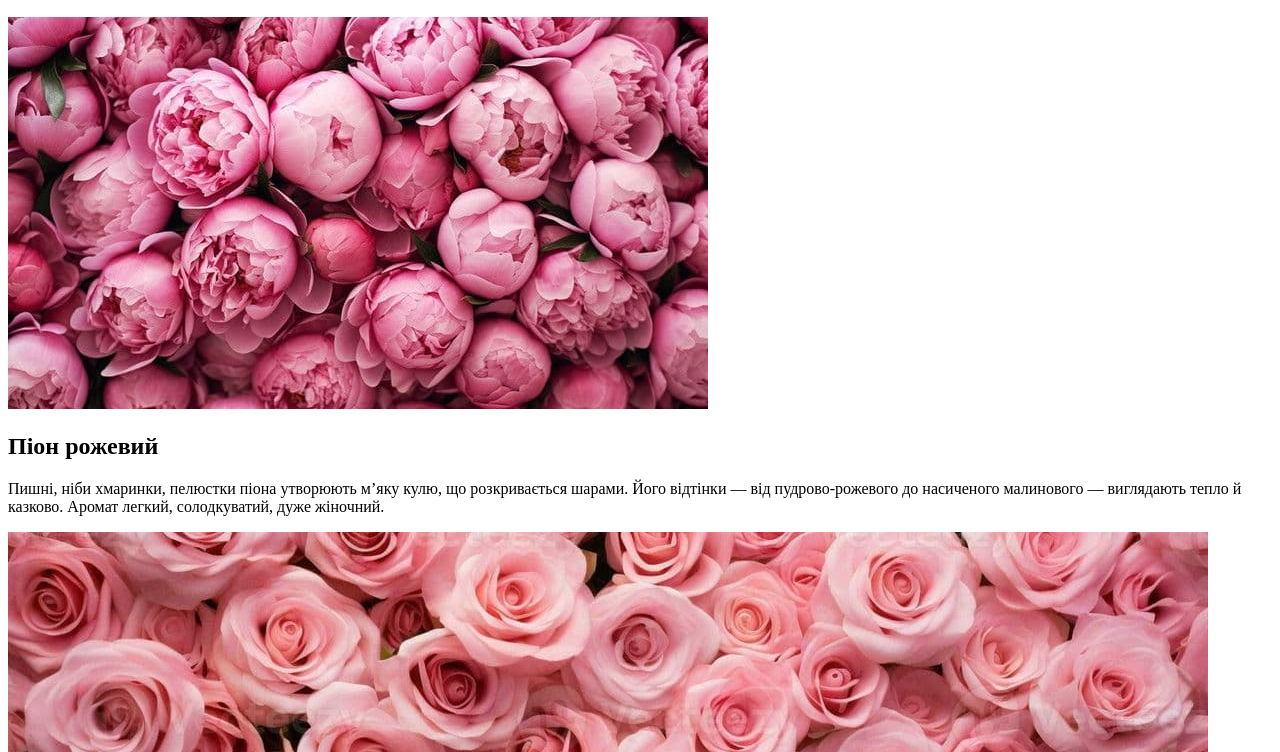
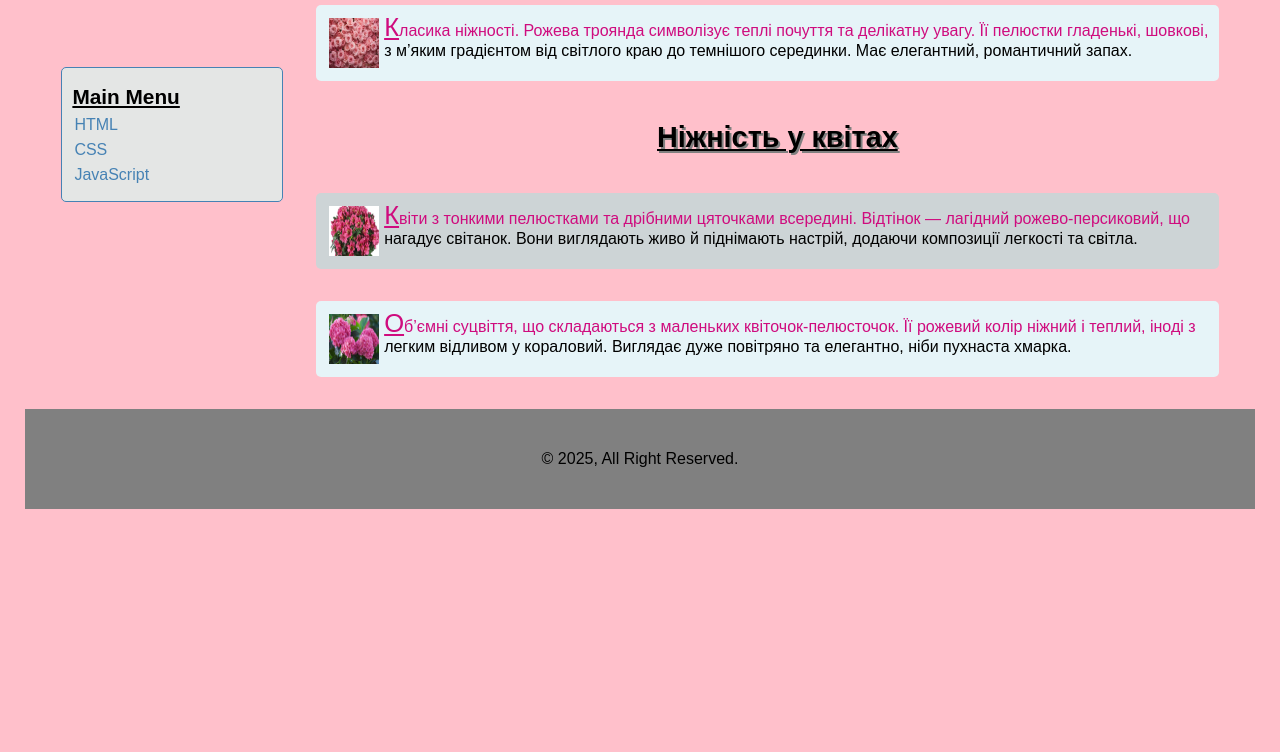
Before and after one commit to budnikloredana-floriana-create/lab-1, a plain HTML site: page index.html in a window 1280 px wide. Shown: the part 422-1174 px from the top of the page. After the commit the page ends 956 px from the top, so only its background shows below. Drawn offline with Linux system fonts and the light colour scheme.

Commit message:
Add files via upload

```diff
--- a/index.html
+++ b/index.html
@@ -1,67 +1,74 @@
 <!DOCTYPE html>
-<html lang="uk">
+<html lang="en">
+
 <head>
   <meta charset="UTF-8">
   <meta name="viewport" content="width=device-width, initial-scale=1.0">
-    <title>Flowers</title>
+  <meta http-equiv="X-UA-Compatible" content="ie=edge">
+  <title>My first website</title>
+  <link rel="stylesheet" href="style.css">
+  <!-- ту слід під'єднати файл стилів -->
+</head>
 
-    <link rel="preconnect" href="https://fonts.googleapis.com">
-    <link rel="preconnect" href="https://fonts.gstatic.com" crossorigin>
-    <link href="https://fonts.googleapis.com/css2?family=Roboto+Mono:ital,wght@0,100..700;1,100..700&display=swap" rel="stylesheet">
-
-    <link rel="stylesheet" href="style2.css"/>
+<body>
+  <header>
+    <h1>My Website Heading</h1>
+  </header>
 
 
-</head>
-<body>
-    <header>
+  <!-- тут слід вставити горизонтальну панель навігації -->
   <nav>
-            <a class="logo" href="#">
-                 <img src="img/logo.png" alt="Рожева квітка">
-            </a>
+    <a href="#">Home</a>
+    <a href="#">Contact</a>
+    <a href="#">Services</a>
+    <a href="#">Products</a>
+    <a href="#">Clients</a>
+    <a href="#">About</a>
+    <a href="#">Resources</a>
+    <a href="#">Extra</a>
+  </nav>
 
-            <a href="./login.html">To Login</a>
-        </nav>
-    </header>
+  <div class="columns">
+    <aside>
+      <ul class="side-menu">
+        <li id="menu-header">Main Menu</li>
+        <li><a href="#">HTML</a></li>
+        <li><a href="#">CSS</a></li>
+        <li><a href="#">JavaScript</a></li>
+      </ul>
+    </aside>
+    <main class="main-content">
+      <h2>Ніжність у квітах</h2>
 
-    <main>
-        <div class="wrap">
-            <section>
-                <h1 class="section-title">Ніжність у квітах</h1>
-            </section>
-            <section class="pion">
-                <img src="img/pion.jpg" alt="Рожеві піони.">
-                <h2>Піон рожевий</h2>
-                <p>Пишні, ніби хмаринки, пелюстки піона утворюють м’яку кулю,
+      <p id-data="1"> <img src="img/pion.jpg" alt="Рожеві піони.">Пишні, ніби хмаринки, пелюстки піона утворюють м’яку
+        кулю,
         що розкривається шарами. Його відтінки — від пудрово-рожевого до насиченого
         малинового — виглядають теплo й казково. Аромат легкий, солодкуватий, дуже жіночний.</p>
-            </section>
-            <section class="rose">
-                <img src="img/rose.jpg" alt="Рожеві троянди.">
-                <h2>Рожева троянда</h2>
-                <p>Класика ніжності. Рожева троянда символізує теплі почуття та делікатну увагу.
+
+      <p id-data="2"> <img src="img/rose.jpg" alt="Рожеві троянди.">Класика ніжності. Рожева троянда символізує теплі
+        почуття та делікатну увагу.
         Її пелюстки гладенькі, шовкові, з м’яким градієнтом від світлого краю до темнішого серединки.
         Має елегантний, романтичний запах.</p>
-            </section>
-            <section class="alstromeria">
-                <img src="img/alstromeria.jpg" alt="Рожеві альстромерії.">
-                <h2>Альстромерія рожево-персикова</h2>
-                <p>Квіти з тонкими пелюстками та дрібними цяточками всередині.
+
+      <h2>Ніжність у квітах</h2>
+
+      <p id-data="1"> <img src="img/alstromeria.jpg" alt="Рожеві альстромерії.">Квіти з тонкими пелюстками та дрібними
+        цяточками всередині.
         Відтінок — лагідний рожево-персиковий, що нагадує світанок.
         Вони виглядають живо й піднімають настрій, додаючи композиції легкості та світла.</p>
-            </section>
-            <section class="hortensia">
-                <img src="img/hortensia.jpg" alt="Рожеві гортензії.">
-                <h2>Рожева гортензія</h2>
-                <p>Об’ємні суцвіття, що складаються з маленьких квіточок-пелюсточок.
+
+      <p id-data="2"> <img src="img/hortensia.jpg" alt="Рожеві гортензії."> Об’ємні суцвіття, що складаються з маленьких
+        квіточок-пелюсточок.
         Її рожевий колір ніжний і теплий, іноді з легким відливом у кораловий.
         Виглядає дуже повітряно та елегантно, ніби пухнаста хмарка.</p>
-            </section>
+
+
+    </main>
   </div>
-    </main>
-
-    <footer class="page-footer">
-        Дякуємо, що обираєте прекрасне!
+  <div></div>
+  <footer>
+    <p> &copy 2025, All Right Reserved. </p>
   </footer>
 </body>
+
 </html>
--- a/style.css
+++ b/style.css
@@ -1,153 +1,163 @@
-:root {
-    --color-primary-light: #ffffff;
-    --color-flowers-p: #f199d4;
-    --color-backround: #f082c2;
-}
 
-ul {
-    list-style-type: none;
+:root{
+  --pink-light: #e4e6e5
 }
 
 body {
-    color: var(--color-primary-light);
-    font-family: "Roboto Mono", sans-serif;
-    font-size: 22px;
-    font-weight: 400;
+  margin: 25px;
+  padding: 0;
+  background-color: pink;
+
 }
 
-.section-title {
-    color: var(--color-backround);
-    font-size: 50px;
-    font-weight: 700;
-    text-align: center;
+
+* {
+  font-family: Arial, Helvetica, sans-serif;
 }
 
-.pion h2 {
-    color: var(--color-flowers-p);
-    font-style: italic;
-    font-size: 36px;
-    font-weight: 700;
-    text-align: left;
+header {
+  padding: 20px;
+  background: linear-gradient(pink, rgb(225, 11, 186), pink);
 }
 
-.pion p {
-    text-align: center;
-    background-color: var(--color-backround);
+header h1 {
+  font-size: 2rem;
+  text-align: center;
+  text-shadow: pink 2px 2px;
 }
 
-.rose h2 {
-    color: var(--color-flowers-p);
-    font-style: italic;
-    font-size: 36px;
-    font-weight: 700;
-    text-align: left;
+main {
+  float: left;
+  max-width: 75%;
 }
 
-.rose p {
-    text-align: center;
-    background-color: var(--color-backround);
+aside .side-menu {
+  float: right;
+  max-width: 25%;
+  min-width: 200px;
+  max-height: 200px;
+  background-color: var(--pink-light);
+  border: 1px solid steelblue;
+  border-radius: 5px;
+  margin: 80px 0 0 20px;
+  padding: 10px;
 }
 
-.alstromeria h2 {
-    color: var(--color-flowers-p);
-    font-style: italic;
-    font-size: 36px;
-    font-weight: 700;
-    text-align: left;
+.side-menu li {
+  margin: 7px 0;
+  list-style: none;
 }
 
-.alstromeria p {
-    text-align: center;
-    background-color: var(--color-backround);
+#menu-header {
+  font-weight: bold;
+  font-size: 1.3rem;
+  text-decoration: underline;
+  color: black;
 }
 
-.hortensia h2 {
-    color: var(--color-flowers-p);
-    font-style: italic;
-    font-size: 36px;
-    font-weight: 700;
-    text-align: left;
+.main-content{
+  display: flex;
+	flex-direction: column;
+	flex-wrap: nowrap;
+	justify-content: space-around;
+	align-items: center;
+	align-content: stretch;
 }
 
-.hortensia p {
-    text-align: center;
-    background-color: var(--color-backround);
+.columns{
+  display: flex;
+	flex-direction: row;
+	flex-wrap: nowrap;
+	justify-content: space-around;
+	align-items: center;
+	align-content: stretch;
 }
 
-.page-footer {
-    color: var(--color-primary-light);
-    background-color: #ec1c87;
-    font-style: italic;
-    font-size: 36px;
-}
-.login-bg {
-    background: linear-gradient(rgba(255, 182, 193, 0.4), rgba(255, 105, 180, 0.4)),
-                url("img/rose.jpg") center/cover no-repeat;
-    min-height: 100vh;
-    display: flex;
-    align-items: center;
-    justify-content: center;
+.side-menu li a {
+  text-decoration: none;
+  color: steelblue;
+  padding: 2px;
 }
 
-.login-box {
-    width: 350px;
-    padding: 30px;
-    background: rgba(255, 255, 255, 0.9);
-    border-radius: 20px;
-    box-shadow: 0 0 25px rgba(0,0,0,0.2);
-    text-align: center;
+.side-menu li a:hover {
+  color: turquoise;
+  font-weight: bold;
 }
 
-.login-img {
-    width: 120px;
-    height: 120px;
-    object-fit: cover;
-    border-radius: 50%;
-    margin-bottom: 15px;
-    box-shadow: 0 0 10px rgba(0,0,0,0.2);
+.main-content h2 {
+  font-size: 1.8rem;
+  text-decoration: underline;
+  text-align: center;
+  text-shadow: grey 2px 2px;
 }
 
-.login-box h2 {
-    color: #d14fa2;
-    margin-bottom: 20px;
-    font-size: 28px;
+.main-content p {
+  border: none;
+  border-radius: 5px;
+  padding: 0.5rem;
+  margin-right: 20px;
+  color: #000;
 }
 
-.login-box form {
-    display: flex;
-    flex-direction: column;
-    gap: 15px;
+.main-content p[id-data="1"] {
+  background-color: #cdd4d6;
 }
 
-.login-box input {
-    padding: 12px;
-    border: 1px solid #d59ac6;
-    border-radius: 10px;
-    font-size: 16px;
+.main-content p[id-data="2"] {
+  background-color: #e6f4f8;
 }
 
-.login-box button {
-    padding: 12px;
-    border: none;
-    background: #d14fa2;
-    color: white;
-    border-radius: 10px;
-    font-size: 18px;
-    cursor: pointer;
-    transition: 0.3s;
+.main-content p::first-line {
+  color: rgb(207, 12, 126);
 }
 
-.login-box button:hover {
-    background: #b83c8c;
+.main-content p::first-letter {
+  text-decoration: underline;
+  font-size: 1.6rem;
 }
 
-.back-link {
-    display: block;
-    margin-top: 15px;
-    color: #333;
-    text-decoration: none;
+.main-content p img {
+  float: left;
+  width: 50px;
+  height: 50px;
+  margin: 5px;
+  transition: all 0.3s;
 }
 
-.back-link:hover {
-    text-decoration: underline;
+.main-content p img:hover {
+  transform: scale(2);
 }
+
+footer {
+  clear: both;
+  text-align: center;
+  height: 100px;
+  background: gray;
+  vertical-align: middle;
+  line-height: 100px;
+}
+
+nav {
+  margin: 0;
+  border-bottom: #adb1b2 solid 1px;
+  padding: 25px 5px;
+  background: var(--pink-light);
+  text-align: center;
+}
+
+nav a {
+  padding: 0px 32px;
+  border-right: #f71a7d dotted 2px;
+  font-size: 18px;
+  color: #c7117e;
+  text-decoration: none;
+}
+
+nav a:hover {
+  text-decoration: underline;
+  color: rgb(237, 23, 112);
+}
+
+nav a:last-child {
+  border-right: none;
+}
```
Also changed, not shown: img/rose.jpg.jpg (added), 1 other file. Lines whose indentation alone changed are shown as unchanged.
